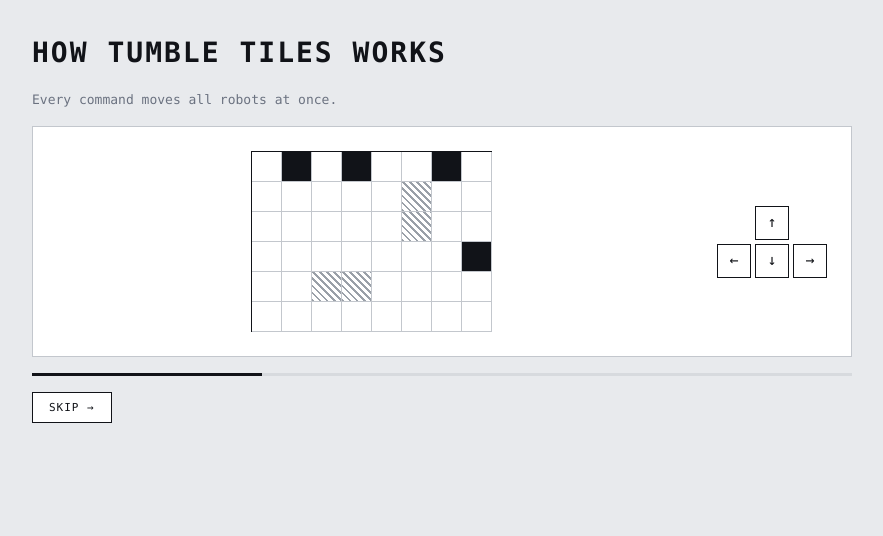
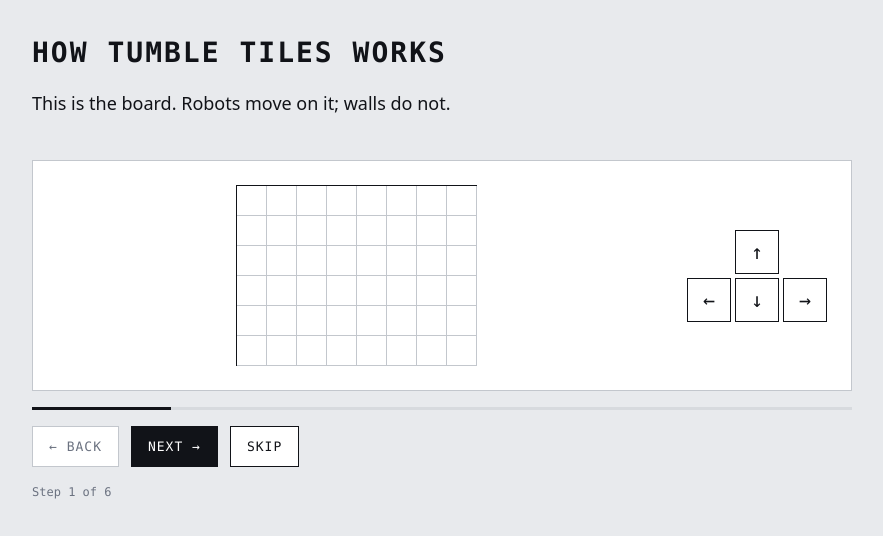
Before and after one commit to angelomodesto/tumbletiles-web, a React (Vite) app: page / in a window 1280 px wide. Both pictures are taken after a click on the button "START TUTORIAL". Shown: the top 536 px of the page, without its empty margins (198-1081 px from the left). Built offline with nearby package versions, Linux system fonts and the light colour scheme.

Commit message:
Demo: gate on Next per step, fix arrow highlight, enlarge text, add replay

```diff
--- a/src/App.css
+++ b/src/App.css
@@ -309,10 +309,11 @@
 }
 
 .demo-caption {
-  font-family: var(--mono);
-  font-size: 13px;
-  color: var(--ink-muted);
-  min-height: 20px; /* Holds its line so the board does not jump between captions */
+  font-size: 18px;
+  line-height: 1.5;
+  color: var(--ink);
+  max-width: 620px;
+  min-height: 54px; /* Reserves two lines so the board does not jump between captions */
 }
 
 .demo-stage {
@@ -331,8 +332,8 @@
 /* The arrows sit in a cross, matching the simulator's movement controls. */
 .demo-arrows {
   display: grid;
-  grid-template-columns: repeat(3, 34px);
-  grid-template-rows: repeat(2, 34px);
+  grid-template-columns: repeat(3, 44px);
+  grid-template-rows: repeat(2, 44px);
   gap: var(--s1);
 }
 
@@ -341,10 +342,21 @@
   align-items: center;
   justify-content: center;
   font-family: var(--mono);
-  font-size: 15px;
+  font-size: 20px;
   border: 1px solid var(--line);
   background: var(--surface);
   color: var(--ink);
+}
+
+/*
+ * The arrow for the command being applied. Two classes beat the one in
+ * .active-tool, so this wins wherever it sits in the file; relying on
+ * .active-tool alone meant .demo-arrow's own background painted over it and the
+ * highlight never appeared.
+ */
+.demo-arrow.active-tool {
+  background: var(--ink);
+  color: var(--surface);
 }
 
 /* Up sits above, the other three in a row beneath it. */
@@ -368,6 +380,30 @@
   grid-row: 2;
 }
 
+.demo-controls {
+  display: flex;
+  align-items: center;
+  gap: var(--s3);
+  flex-wrap: wrap;
+}
+
+.demo-controls button {
+  font-size: 13px;
+  padding: var(--s3) var(--s4);
+}
+
+.demo-controls button:disabled {
+  color: var(--ink-muted);
+  border-color: var(--line-soft);
+  cursor: not-allowed;
+}
+
+.demo-step-count {
+  font-family: var(--mono);
+  font-size: 12px;
+  color: var(--ink-muted);
+}
+
 .demo-progress {
   width: 100%;
   height: 3px;
--- a/src/Demo.tsx
+++ b/src/Demo.tsx
@@ -1,54 +1,57 @@
-import { useEffect, useMemo, useRef, useState } from 'react'
+import { useEffect, useMemo, useState } from 'react'
 import type { Direction } from './engine'
-import { DEMO_SCRIPT, buildDemoFrames } from './demo/frames'
+import { DEMO_SCRIPT, buildDemoFrames, countSteps } from './demo/frames'
 
-/** The arrows, in the order the simulator shows them. */
-const ARROWS: { direction: Direction; glyph: string }[] = [
-  { direction: 'N', glyph: '↑' },
-  { direction: 'W', glyph: '←' },
-  { direction: 'S', glyph: '↓' },
-  { direction: 'E', glyph: '→' },
+/** The arrows, laid out as a cross like the simulator's movement controls. */
+const ARROWS: { direction: Direction; glyph: string; label: string }[] = [
+  { direction: 'N', glyph: '↑', label: 'up' },
+  { direction: 'W', glyph: '←', label: 'left' },
+  { direction: 'S', glyph: '↓', label: 'down' },
+  { direction: 'E', glyph: '→', label: 'right' },
 ]
 
 interface DemoProps {
-  /** Called when the animation finishes or the viewer skips it. */
+  /** Called when the viewer chooses to continue, or skips. */
   onDone: () => void
 }
 
 /**
- * Plays the demo: the board is built, then each command is applied while the
- * matching arrow lights up. The frames come from the real engine, so what is
- * on screen is the model running, not an imitation of it.
+ * Walks through the model one step at a time. Within a step the robots slide by
+ * themselves so the movement is visible, then it waits for the viewer. The
+ * frames come from the real engine, so this is the model running rather than an
+ * imitation of it.
  */
 function Demo({ onDone }: DemoProps) {
   const frames = useMemo(() => buildDemoFrames(), [])
+  const stepCount = useMemo(() => countSteps(frames), [frames])
   const [index, setIndex] = useState(0)
-  const onDoneRef = useRef(onDone)
-
-  // Kept in a ref so restarting the timer does not depend on the callback's identity.
-  useEffect(() => {
-    onDoneRef.current = onDone
-  }, [onDone])
 
   const reducedMotion =
     typeof window !== 'undefined' &&
     window.matchMedia?.('(prefers-reduced-motion: reduce)').matches === true
 
+  const currentStep = frames[index].step
+  const lastOfStep = frames.findLastIndex((f) => f.step === currentStep)
+
+  // With reduced motion the step's finished state is shown straight away rather
+  // than animated, so this is derived during render instead of being stepped.
+  const frame = reducedMotion ? frames[lastOfStep] : frames[index]
+  const atStepEnd = reducedMotion || index >= lastOfStep
+  const isFinalStep = currentStep >= stepCount - 1
+
+  // Play through the current step, then hold until the viewer advances.
   useEffect(() => {
-    if (index >= frames.length - 1) {
-      // Hold the last frame briefly, then hand over to the tutorial.
-      const done = setTimeout(() => onDoneRef.current(), 1200)
-      return () => clearTimeout(done)
+    if (atStepEnd) return
+    const timer = setTimeout(() => setIndex((current) => current + 1), frames[index].hold)
+    return () => clearTimeout(timer)
+  }, [index, atStepEnd, frames])
+
+  /** Jumps to the first frame of a step. */
+  const goToStep = (step: number) => {
+    const target = frames.findIndex((f) => f.step === step)
+    if (target >= 0) setIndex(target)
   }
 
-    // With reduced motion, skip the per-step frames and only pause on the
-    // frames that change what is being explained.
-    const hold = reducedMotion ? Math.min(frames[index].hold, 120) : frames[index].hold
-    const next = setTimeout(() => setIndex((current) => current + 1), hold)
-    return () => clearTimeout(next)
-  }, [index, frames, reducedMotion])
-
-  const frame = frames[index]
   const cells = DEMO_SCRIPT.cols * DEMO_SCRIPT.rows
   const robots = new Set(frame.robots)
   const walls = new Set(frame.walls)
@@ -78,28 +81,61 @@
           ))}
         </div>
 
-        <div className="demo-arrows" aria-hidden="true">
-          {ARROWS.map(({ direction, glyph }) => (
+        <div className="demo-arrows">
+          {ARROWS.map(({ direction, glyph, label }) => {
+            const active = frame.direction === direction
+            return (
               <span
                 key={direction}
-              className={'demo-arrow' + (frame.direction === direction ? ' active-tool' : '')}
+                className={'demo-arrow' + (active ? ' active-tool' : '')}
+                aria-label={active ? 'applying ' + label : undefined}
               >
                 {glyph}
               </span>
-          ))}
+            )
+          })}
         </div>
       </div>
 
       <div className="demo-progress">
         <span
           className="demo-progress-bar"
-          style={{ width: `${Math.round(((index + 1) / frames.length) * 100)}%` }}
+          style={{ width: `${Math.round(((currentStep + 1) / stepCount) * 100)}%` }}
         ></span>
       </div>
 
+      <div className="demo-controls">
+        <button type="button" disabled={currentStep === 0} onClick={() => goToStep(currentStep - 1)}>
+          ← Back
+        </button>
+
+        {isFinalStep ? (
+          <>
+            <button type="button" onClick={() => goToStep(0)}>
+              ↻ Replay
+            </button>
+            <button type="button" className="tutorial-button" onClick={onDone}>
+              Continue →
+            </button>
+          </>
+        ) : (
+          <button
+            type="button"
+            className="tutorial-button"
+            onClick={() => goToStep(currentStep + 1)}
+          >
+            Next →
+          </button>
+        )}
+
         <button type="button" onClick={onDone}>
-        Skip →
+          Skip
         </button>
+      </div>
+
+      <p className="demo-step-count">
+        Step {currentStep + 1} of {stepCount}
+      </p>
     </div>
   )
 }
--- a/src/demo/frames.ts
+++ b/src/demo/frames.ts
@@ -6,6 +6,11 @@
  * player can render them with the same grid the simulator uses.
  */
 export interface Frame {
+  /**
+   * Which step this frame belongs to. The player advances within a step on its
+   * own and then waits, so the viewer can study each stage before moving on.
+   */
+  step: number
   robots: number[]
   walls: number[]
   /** The command being applied, or null while the board is being built. */
@@ -75,11 +80,13 @@
   const board = createBoard(script.cols, script.rows)
   const frames: Frame[] = []
 
+  // Step 0: the empty board.
   frames.push({
+    step: 0,
     robots: [],
     walls: [],
     direction: null,
-    caption: 'An empty board.',
+    caption: 'This is the board. Robots move on it; walls do not.',
     hold: 700,
   })
 
@@ -87,11 +94,12 @@
   for (const wall of script.walls) {
     addConcrete(board, wall.x, wall.y)
     frames.push({
+      step: 1,
       robots: robotsOf(board),
       walls: wallsOf(board),
       direction: null,
-      caption: 'Walls stay fixed in place.',
-      hold: 260,
+      caption: 'Walls are placed first. They never move.',
+      hold: 300,
     })
   }
 
@@ -99,60 +107,57 @@
   for (const robot of script.robots) {
     addTile(board, robot.x, robot.y)
     frames.push({
+      step: 2,
       robots: robotsOf(board),
       walls: wallsOf(board),
       direction: null,
-      caption: 'Robots can be moved.',
-      hold: 260,
+      caption: 'Now the robots. There is no way to move just one of them.',
+      hold: 300,
     })
   }
 
-  frames.push({
-    robots: robotsOf(board),
-    walls: wallsOf(board),
-    direction: null,
-    caption: 'Every command moves all robots at once.',
-    hold: 900,
-  })
+  // One step per command: the arrow lights up, then every robot slides.
+  let stepNumber = 3
 
-  // Each command: hold on the arrow, then one frame per step of movement.
   for (const direction of script.commands) {
     const name = DIRECTION_NAMES[direction]
 
     frames.push({
+      step: stepNumber,
       robots: robotsOf(board),
       walls: wallsOf(board),
       direction,
-      caption: 'Command: ' + name + '.',
-      hold: 650,
+      caption: 'Command: ' + name + '. Watch every robot move at once.',
+      hold: 700,
     })
 
     while (step(board, direction)) {
       frames.push({
+        step: stepNumber,
         robots: robotsOf(board),
         walls: wallsOf(board),
         direction,
         caption: 'Every robot slides ' + name + '.',
-        hold: 150,
+        hold: 170,
       })
     }
 
     frames.push({
+      step: stepNumber,
       robots: robotsOf(board),
       walls: wallsOf(board),
       direction,
-      caption: 'They stop at a wall, an edge, or another robot.',
-      hold: 800,
+      caption: 'Each one stops at a wall, an edge, or another robot.',
+      hold: 600,
     })
+
+    stepNumber++
   }
-
-  frames.push({
-    robots: robotsOf(board),
-    walls: wallsOf(board),
-    direction: null,
-    caption: 'Now try it yourself.',
-    hold: 900,
-  })
 
   return frames
 }
+
+/** How many steps the demo has. The player uses this for its progress and buttons. */
+export function countSteps(frames: Frame[]): number {
+  return frames[frames.length - 1].step + 1
+}
```
Also changed, not shown: 1 other file (tests, documents, lock files or other folders). Lines whose indentation alone changed are shown as unchanged.
